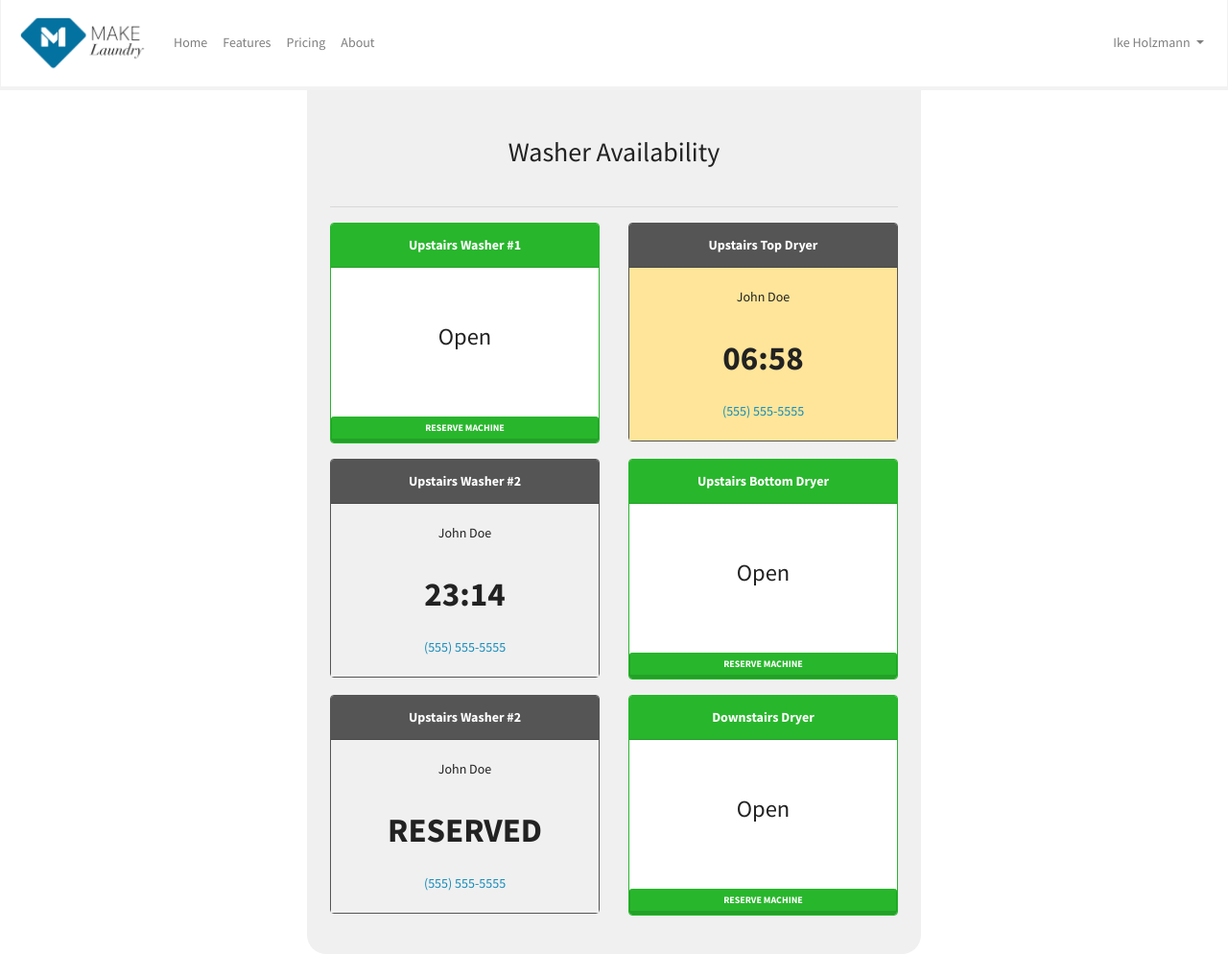
After one commit to ikejs/SPD-1.2-UI-UX-Assignment, a web app: file sprint2/dashboard.html in a window 1280 px wide. The commit adds this page. Shown: the whole page at 96% size. Run offline with its HTML, style and script files only (its server is not run), Linux system fonts and the light colour scheme.

Commit message:
[prototype] add index and dashboard

```diff
--- /dev/null
+++ b/sprint2/dashboard.html
@@ -0,0 +1,112 @@
+<!DOCTYPE html>
+<html lang="en">
+<head>
+    <meta charset="UTF-8">
+    <meta name="viewport" content="width=device-width, initial-scale=1.0">
+    <meta http-equiv="X-UA-Compatible" content="ie=edge">
+    <link rel="stylesheet" href="stylesheets/bootstrap.min.css">
+    <link rel="stylesheet" href="stylesheets/main.css">
+    <title>Live Statuses | Make Laundry - Real-time Laundry Statuses</title>
+</head>
+<body>
+<nav class="navbar navbar-expand-lg navbar-light bg-light">
+    <a class="navbar-brand" href="/"><img src="images/logo-transparent.png"></a>
+    <button class="navbar-toggler" type="button" data-toggle="collapse" data-target="#navbarColor03" aria-controls="navbarColor03" aria-expanded="false" aria-label="Toggle navigation">
+        <span class="navbar-toggler-icon"></span>
+    </button>
+    <div class="collapse navbar-collapse" id="navbarColor03">
+        <ul class="navbar-nav mr-auto">
+        <li class="nav-item">
+            <a class="nav-link" href="/">Home <span class="sr-only">(current)</span></a>
+        </li>
+        <li class="nav-item">
+            <a class="nav-link" href="#">Features</a>
+        </li>
+        <li class="nav-item">
+            <a class="nav-link" href="#">Pricing</a>
+        </li>
+        <li class="nav-item">
+            <a class="nav-link" href="#">About</a>
+        </li>
+    </ul>
+    <ul class="navbar-nav">
+            <li class="nav-item dropdown ml-auto">
+                <a class="nav-link dropdown-toggle" href="#" id="navbarDropdownMenuLink" data-toggle="dropdown" aria-haspopup="true" aria-expanded="false">
+                    Ike Holzmann
+                </a>
+                <div class="dropdown-menu dropdown-menu-right" aria-labelledby="navbarDropdownMenuLink">
+                    <a class="dropdown-item" href="#">Action</a>
+                    <a class="dropdown-item" href="#">Another action</a>
+                    <a class="dropdown-item" href="#">Something else here</a>
+                </div>
+            </li>
+        </ul>
+    </div>
+</nav>
+
+<div id="status-wrapper" class="container bg-secondary p-4 col-md-6">
+    <h2 class="text-center p-4">Washer Availability</h2>
+    <hr>
+    <div class="row">
+        <div class="col-md-6">
+            <div class="card border-success mb-3 washing-machine">
+                <div class="card-header bg-success text-center text-white"><strong>Upstairs Washer #1</strong></div>
+                <div class="card-body align-items-center">
+                    <h3 class="card-title text-center align-middle">Open</h3>
+                </div>
+                <button class="btn btn-sm btn-success">Reserve Machine</button>
+            </div>
+        </div>
+        <div class="col-md-6">
+            <div class="card border-dark mb-3">
+                <div class="card-header bg-dark text-center text-white"><strong>Upstairs Top Dryer</strong></div>
+                <div class="card-body almost-done">
+                    <p class="card-text text-center">John Doe</p>
+                    <h1 class="card-text text-center p-3"><strong>06:58</strong></h1>
+                    <p class="card-text text-center"><a href="tel:">(555) 555-5555</a></p>
+                </div>
+            </div>
+        </div>
+        <div class="col-md-6">
+            <div class="card border-dark mb-3">
+                <div class="card-header bg-dark text-center text-white"><strong>Upstairs Washer #2</strong></div>
+                <div class="card-body bg-secondary">
+                    <p class="card-text text-center">John Doe</p>
+                    <h1 class="card-text text-center p-3"><strong>23:14</strong></h1>
+                    <p class="card-text text-center"><a href="tel:">(555) 555-5555</a></p>
+                </div>
+            </div>
+        </div>
+        <div class="col-md-6">
+            <div class="card border-success mb-3 washing-machine">
+                <div class="card-header bg-success text-center text-white"><strong>Upstairs Bottom Dryer</strong></div>
+                <div class="card-body align-items-center">
+                    <h3 class="card-title text-center align-middle">Open</h3>
+                </div>
+                <button class="btn btn-sm btn-success">Reserve Machine</button>
+            </div>
+        </div>
+        <div class="col-md-6">
+                <div class="card border-dark mb-3">
+                    <div class="card-header bg-dark text-center text-white"><strong>Upstairs Washer #2</strong></div>
+                    <div class="card-body bg-secondary">
+                        <p class="card-text text-center">John Doe</p>
+                        <h1 class="card-text text-center p-3"><strong>RESERVED</strong></h1>
+                        <p class="card-text text-center"><a href="tel:">(555) 555-5555</a></p>
+                    </div>
+                </div>
+            </div>
+            <div class="col-md-6">
+                    <div class="card border-success mb-3 washing-machine">
+                        <div class="card-header bg-success text-center text-white"><strong>Downstairs Dryer</strong></div>
+                        <div class="card-body align-items-center">
+                            <h3 class="card-title text-center align-middle">Open</h3>
+                        </div>
+                        <button class="btn btn-sm btn-success">Reserve Machine</button>
+                    </div>
+                </div>
+    </div>
+</div>
+
+</body>
+</html>
--- a/sprint2/stylesheets/main.css
+++ b/sprint2/stylesheets/main.css
@@ -2,3 +2,22 @@
     width: 140px;
     height: auto;
 }
+
+#status-wrapper {
+    border-radius: 0 0 20px 20px;
+    min-height: 600px;
+}
+
+.washing-machine {
+    min-height: 230px;
+}
+
+.almost-done {
+    background-color: #FFE599;
+}
+
+.align-items-center {
+    display: flex;
+    align-items: center;  /*Aligns vertically center */
+    justify-content: center; /*Aligns horizontally center */
+}
```
Also changed, not shown: sprint2/index.html (+20 -6 lines).
